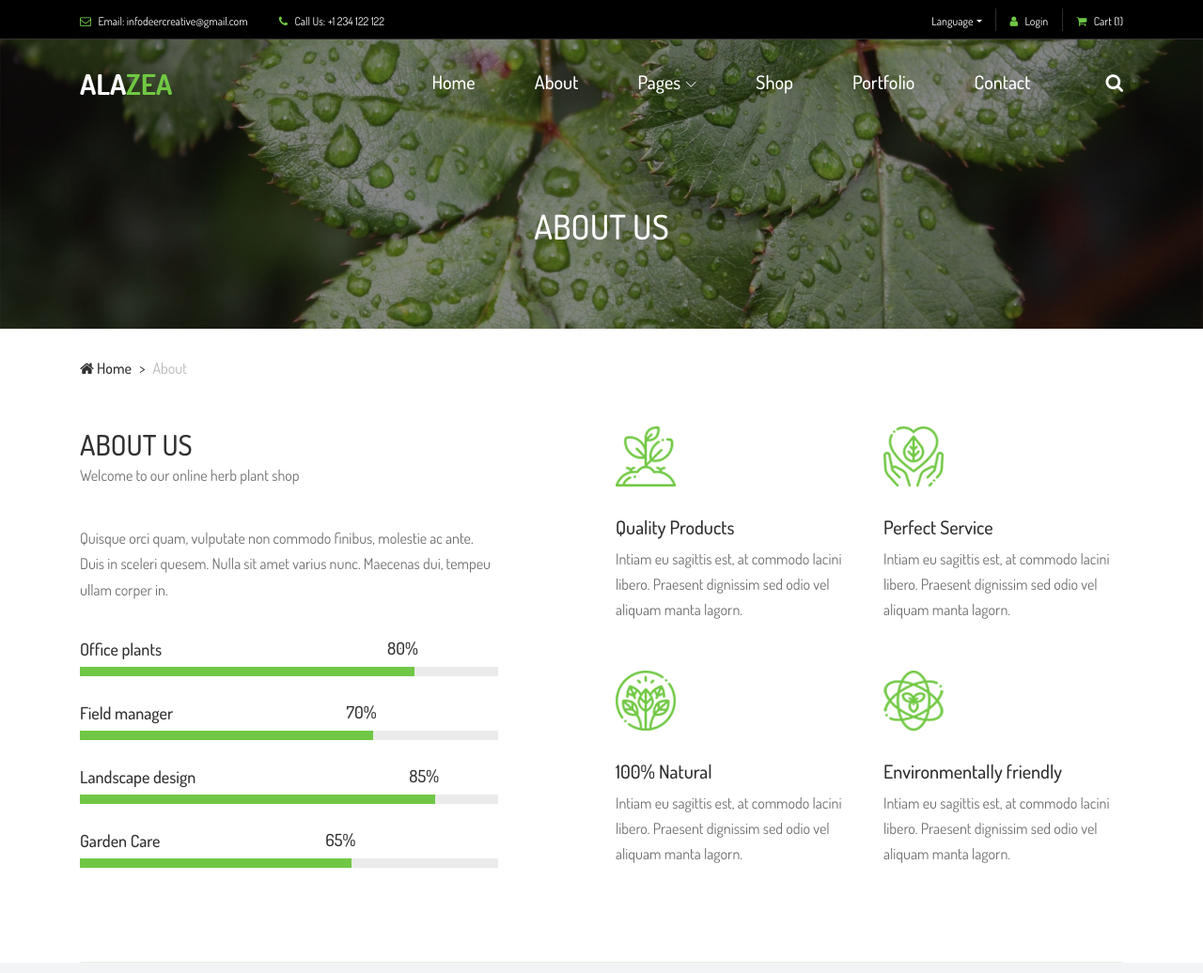
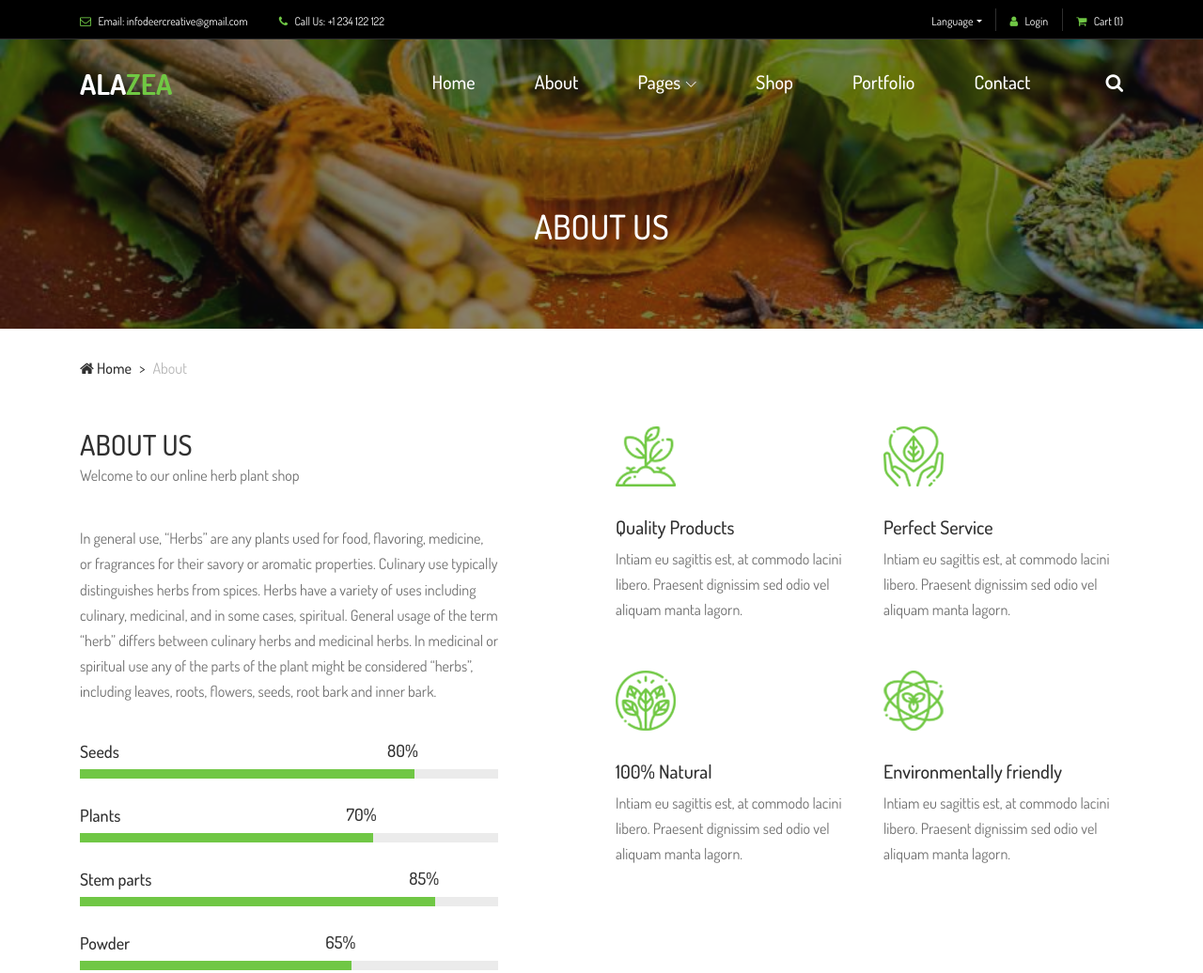
Before and after one commit to SiriwardanaT/waya-herbal, a plain HTML site: page about.html in a window 1280 px wide. Shown: the top 1036 px of the page at 94% size. Drawn offline with Linux system fonts and the light colour scheme; files whose address does not match are found by name.

Commit message:
makes a changes

```diff
--- a/about.html
+++ b/about.html
@@ -162,7 +162,7 @@
     <!-- ##### Breadcrumb Area Start ##### -->
     <div class="breadcrumb-area">
         <!-- Top Breadcrumb Area -->
-        <div class="top-breadcrumb-area bg-img bg-overlay d-flex align-items-center justify-content-center" style="background-image: url(img/bg-img/24.jpg);">
+        <div class="top-breadcrumb-area bg-img bg-overlay d-flex align-items-center justify-content-center" style="background-image: url(img/bg-img/home1.jpg);">
             <h2>ABOUT US</h2>
         </div>
 
@@ -191,13 +191,14 @@
                         <h2>ABOUT US</h2>
                         <p>Welcome to our online herb plant shop</p>
                     </div>
-                    <p>Quisque orci quam, vulputate non commodo finibus, molestie ac ante. Duis in sceleri quesem. Nulla sit amet varius nunc. Maecenas dui, tempeu ullam corper in.</p>
+                    <p>In general use, “Herbs” are any plants used for food, flavoring, medicine, or fragrances for their savory or aromatic properties. Culinary use typically distinguishes herbs from spices. Herbs have a variety of uses including culinary, medicinal, and in some cases, spiritual. General usage of the term “herb” differs between culinary herbs and medicinal herbs. In medicinal or spiritual use any of the parts of the plant might be considered “herbs”, including leaves, roots, flowers, seeds, root bark and inner bark.
+                    </p>
 
                     <!-- Progress Bar Content Area -->
                     <div class="alazea-progress-bar mb-50">
                         <!-- Single Progress Bar -->
                         <div class="single_progress_bar">
-                            <p>Office plants</p>
+                            <p>Seeds </p>
                             <div id="bar1" class="barfiller">
                                 <div class="tipWrap">
                                     <span class="tip"></span>
@@ -208,7 +209,7 @@
 
                         <!-- Single Progress Bar -->
                         <div class="single_progress_bar">
-                            <p>Field manager</p>
+                            <p>Plants </p>
                             <div id="bar2" class="barfiller">
                                 <div class="tipWrap">
                                     <span class="tip"></span>
@@ -219,7 +220,7 @@
 
                         <!-- Single Progress Bar -->
                         <div class="single_progress_bar">
-                            <p>Landscape design</p>
+                            <p>Stem parts </p>
                             <div id="bar3" class="barfiller">
                                 <div class="tipWrap">
                                     <span class="tip"></span>
@@ -230,7 +231,7 @@
 
                         <!-- Single Progress Bar -->
                         <div class="single_progress_bar">
-                            <p>Garden Care</p>
+                            <p>Powder </p>
                             <div id="bar4" class="barfiller">
                                 <div class="tipWrap">
                                     <span class="tip"></span>
```
Also changed, not shown: index.html (+3 -2 lines), img/core-img/logo2.png (added), img/core-img/mainLogo.png (added).
